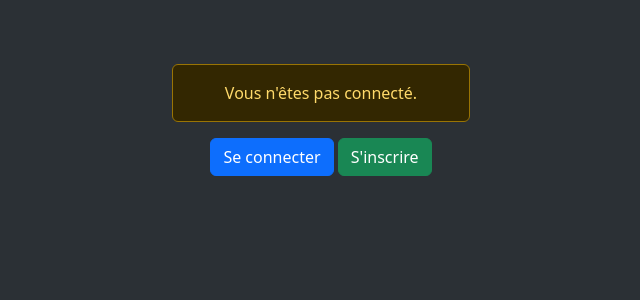
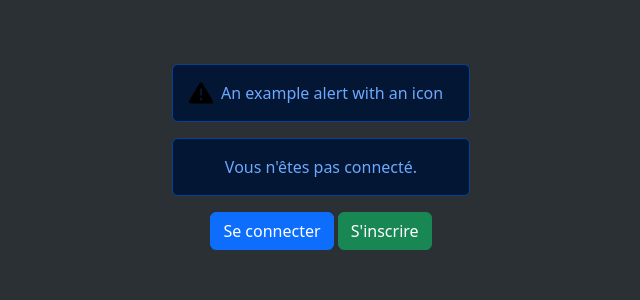
Before and after one commit to thehanatos/P9_LitReview, a Django app: page / in a window 1280 px wide. Shown: the part 56-356 px from the top of the page, without its empty margins (319-959 px from the left). Run offline with Django 5.2, Linux system fonts and the light colour scheme.

```diff
--- a/litreview/templates/home.html
+++ b/litreview/templates/home.html
@@ -11,7 +11,15 @@
             <button type="submit" class="btn btn-danger">Se déconnecter</button>
         </form>
     {% else %}
-        <p class="mb-3 alert alert-warning">Vous n'êtes pas connecté.</p>
+        <div class="alert alert-primary d-flex align-items-center" role="alert">
+            <svg xmlns="http://www.w3.org/2000/svg" class="bi bi-exclamation-triangle-fill flex-shrink-0 small-icon me-2" viewBox="0 0 16 16" role="img" aria-label="Warning:">
+            <path d="M8.982 1.566a1.13 1.13 0 0 0-1.96 0L.165 13.233c-.457.778.091 1.767.98 1.767h13.713c.889 0 1.438-.99.98-1.767L8.982 1.566zM8 5c.535 0 .954.462.9.995l-.35 3.507a.552.552 0 0 1-1.1 0L7.1 5.995A.905.905 0 0 1 8 5zm.002 6a1 1 0 1 1 0 2 1 1 0 0 1 0-2z"/>
+            </svg>
+            <div>
+            An example alert with an icon
+            </div>
+        </div>
+        <p class="mb-3 alert alert-primary">Vous n'êtes pas connecté.</p>
         <a href="{% url 'login' %}" class="btn btn-primary">Se connecter</a>
         <a href="{% url 'signup' %}" class="btn btn-success">S'inscrire</a>
     {% endif %}
```
